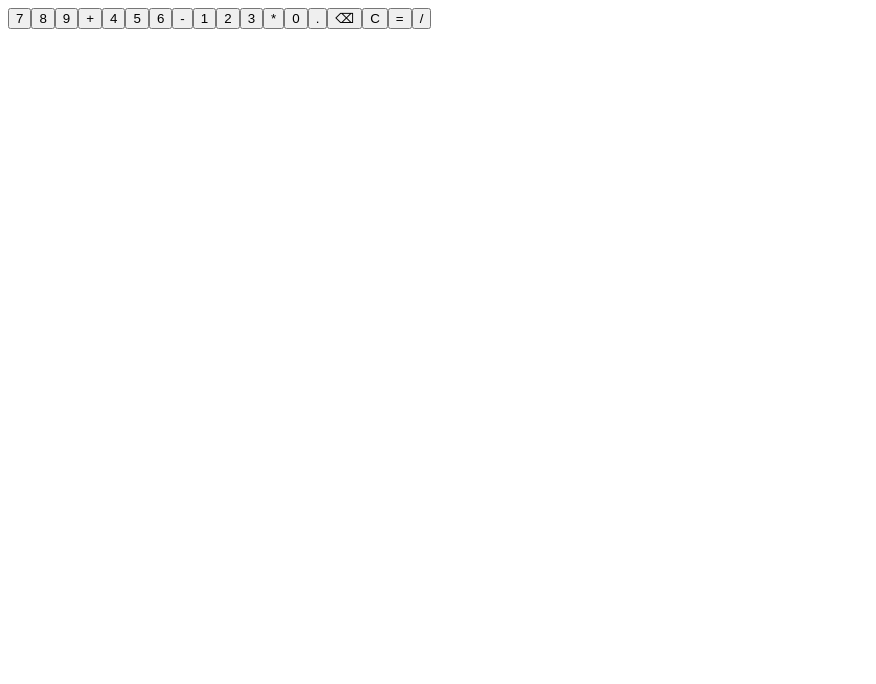
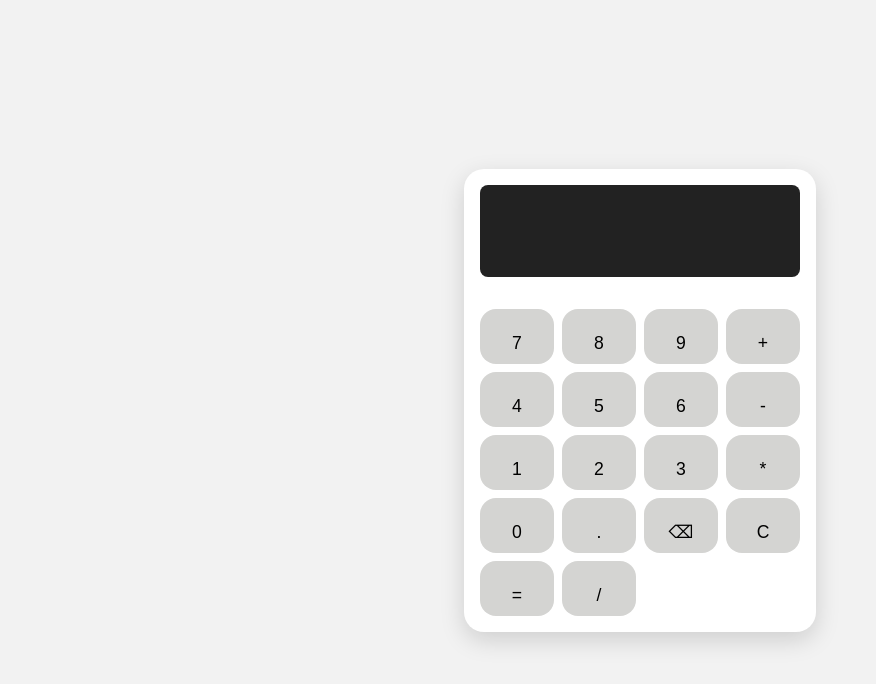
Before and after one commit to ogge2319/react-calculator, a React (Vite) app: page / in a window 1280 px wide. Shown: the top 684 px of the page, without its empty margins (0-876 px from the left). Built offline with nearby package versions, Linux system fonts and the light colour scheme.

Commit message:
lagt till styling för kalkylatorn

```diff
--- a/src/App.jsx
+++ b/src/App.jsx
@@ -1,7 +1,9 @@
 import { useState } from 'react';
-import ButtonPanel from './components/ButtonPanel';
-import Display from './components/Display';
+import ButtonPanel from './components/ButtonPanel/ButtonPanel';
+import Display from './components/Display/Display';
 import { calculate } from './math';
+import "./Index.css"
+
 
 function App() {
   const [input, setInput] = useState('');
--- /dev/null
+++ b/src/Index.css
@@ -0,0 +1,21 @@
+.Calculator {
+    background-color: #fff;
+    padding: 1rem;
+    border-radius: 20px;
+    box-shadow: 0 8px 24px rgba(0, 0, 0, 0.15);
+    width: 320px;
+    max-width: 100%;
+    display: flex;
+    flex-direction: column;
+    gap: 1rem;
+}
+
+body {
+    background-color: #f2f2f2;
+    margin: 0;
+    font-family: 'Segoe UI', sans-serif;
+    display: flex;
+    justify-content: center;
+    align-items: center;
+    height: 100vh;
+}
--- /dev/null
+++ b/src/components/Button/Button.css
@@ -0,0 +1,36 @@
+button {
+  padding: 1.5rem;
+  font-size: 1.5rem;
+  border: none;
+  border-radius: 50%;
+  background-color: #d4d4d2;
+  cursor: pointer;
+  transition: 0.2s ease;
+  width: 100%;
+  height: 55px;
+  border-radius: 16px;
+  font-size: 1.1rem;
+  }
+
+
+button.operator {
+  background-color: #ff9500;
+  color: white;
+}
+
+button.function {
+  background-color: #505050;
+  color: white;
+}
+
+button.zero {
+  grid-column: span 2;
+  height: 55px;
+  border-radius: 30px;
+  text-align: left;
+  padding-left: 1.2rem;
+  font-size: 1.1rem;
+}
+button.equals {
+  grid-column: span 2;
+}
--- a/src/components/Button.jsx
+++ b/src/components/Button/Button.jsx
@@ -1,4 +1,5 @@
 import React from 'react'
+import "./Button.css"
 
 function Button({label, onClick}) {
   return (
--- /dev/null
+++ b/src/components/ButtonPanel/ButtonPanel.css
@@ -0,0 +1,5 @@
+.button-panel {
+    display: grid;
+    grid-template-columns: repeat(4, 1fr);
+    gap: 8px;
+  }
--- a/src/components/ButtonPanel.jsx
+++ b/src/components/ButtonPanel/ButtonPanel.jsx
@@ -1,5 +1,6 @@
 import React from 'react'
-import Button from './Button'
+import Button from '../Button/Button'
+import "./ButtonPanel.css"
 
 function ButtonPanel({ onButtonClick }) {
 
@@ -13,9 +14,9 @@ function ButtonPanel({ onButtonClick }) {
 
 
   return (
-    <div className='ButtonPanel'>
-      {buttons.map((btn) => (
-        <Button key={btn} label={btn} onClick={onButtonClick} />
+    <div className='button-panel'>
+      {buttons.map((label) => (
+        <Button key={label} label={label} onClick={onButtonClick} />
       ))}
     </div>
   )
--- /dev/null
+++ b/src/components/Display/Display.css
@@ -0,0 +1,13 @@
+.display {
+    background-color: #222;
+    color: white;
+    padding: 1rem;
+    font-size: 2rem;
+    border-radius: 8px;
+    margin-bottom: 1rem;
+    text-align: right;
+    min-height: 60px;
+    display: flex;
+    justify-content: flex-end;
+    align-items: flex-end;
+  }
--- a/src/components/Display.jsx
+++ b/src/components/Display/Display.jsx
@@ -1,5 +1,5 @@
 import React from 'react';
-
+import "./Display.css"
 function Display({ value, expression }) {
   return (
     <div className="display">
--- a/src/main.jsx
+++ b/src/main.jsx
@@ -1,6 +1,5 @@
 import { StrictMode } from 'react'
 import { createRoot } from 'react-dom/client'
-import './styles/style.css'
 import App from './App.jsx'
 
 createRoot(document.getElementById('root')).render(
```
Also changed, not shown: src/styles/style.css (deleted).
